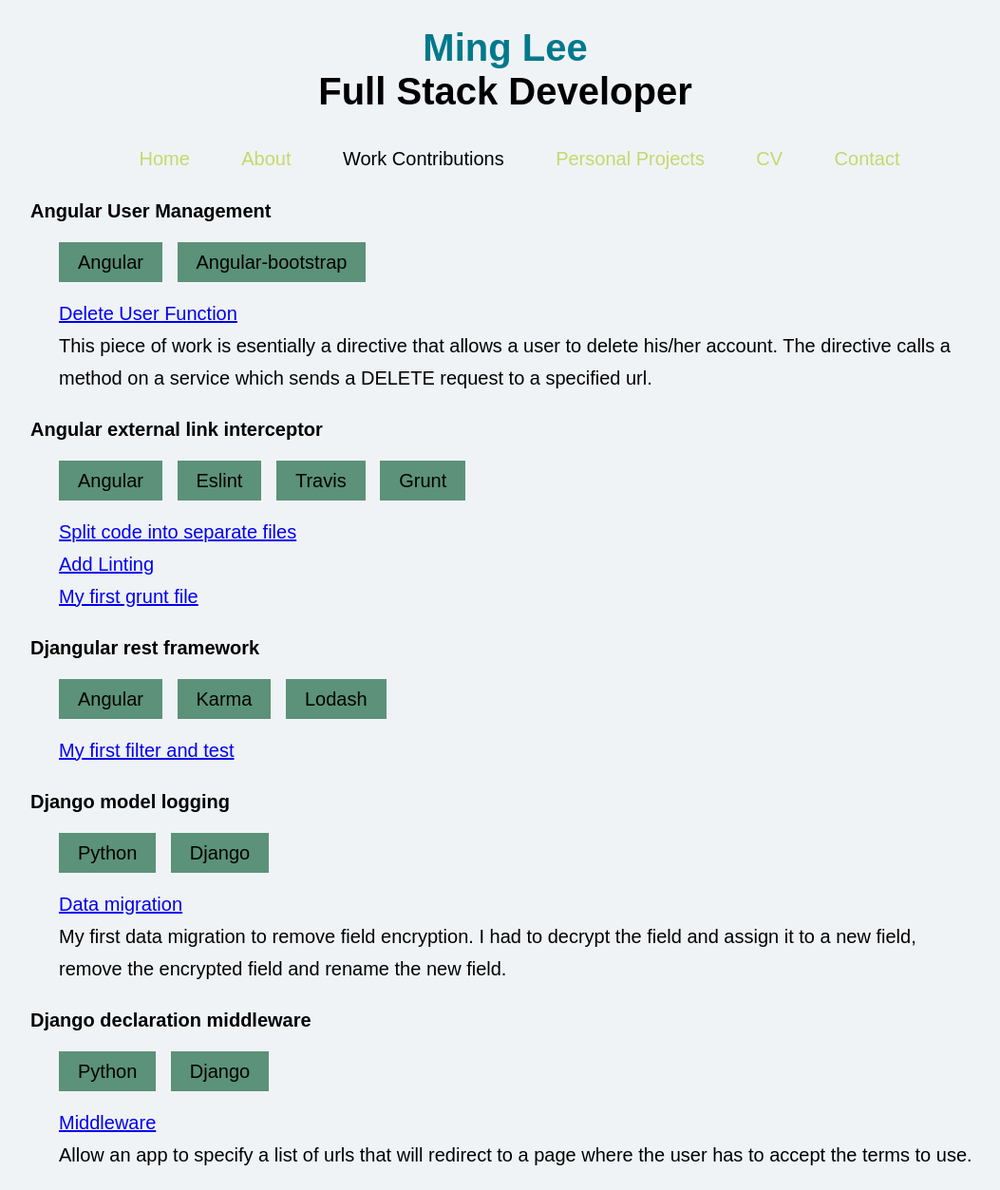
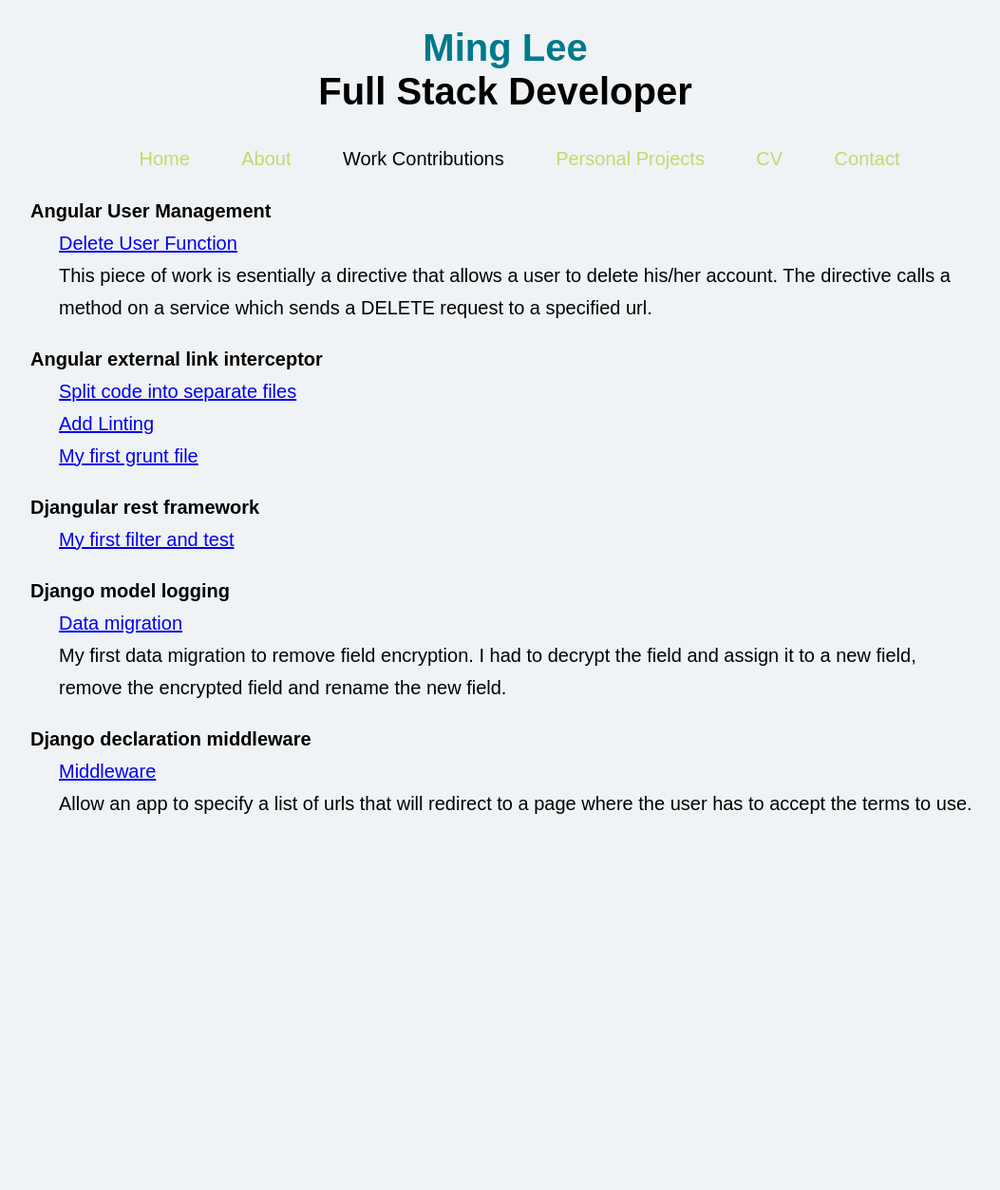
Before and after one commit to MingLee02/MingLee02.github.io, a Jekyll site: the page built from work/index.md, in a window 1280 px wide. Shown: the whole page at 95% size, without its empty margins (108-1161 px from the left). Built offline with Jekyll 4.4.1, drawn with Linux system fonts in a browser that asks for light colours; after the commit the page ends 900 px from its top, so only the background shows below that.

Commit message:
Temporary remove skills list.

```diff
--- a/work/index.md
+++ b/work/index.md
@@ -5,10 +5,10 @@ title: My work contributions.
 ---
 
 <p><strong>Angular User Management</strong></p>
-<ul class="skill-list">
+<!-- <ul class="skill-list">
 	<li>Angular</li>
 	<li>Angular-bootstrap</li>
-</ul>
+</ul> -->
 <div class="project-description">
 	<p><a href="https://github.com/incuna/angular-user-management/pull/8/files">Delete User Function</a></p>
 
@@ -17,12 +17,12 @@ title: My work contributions.
 </div>
 
 <p><strong>Angular external link interceptor</strong></p>
-<ul class="skill-list">
+<!-- <ul class="skill-list">
 	<li>Angular</li>
 	<li>Eslint</li>
 	<li>Travis</li>
 	<li>Grunt</li>
-</ul>
+</ul> -->
 <div class="project-description">
 	<p><a href="https://github.com/incuna/angular-external-link-interceptor/pull/20">Split code into separate files</a></p>
 	<p><a href="https://github.com/incuna/angular-external-link-interceptor/pull/21">Add Linting</a></p>
@@ -30,20 +30,20 @@ title: My work contributions.
 </div>
 
 <p><strong>Djangular rest framework</strong></p>
-<ul class="skill-list">
+<!-- <ul class="skill-list">
 	<li>Angular</li>
 	<li>Karma</li>
 	<li>Lodash</li>
-</ul>
+</ul> -->
 <div class="project-description">
 	<a href="https://github.com/incuna/djangular-rest-framework/pull/20/files">My first filter and test</a>
 </div>
 
 <p><strong>Django model logging</strong></p>
-<ul class="skill-list">
+<!-- <ul class="skill-list">
 	<li>Python</li>
 	<li>Django</li>
-</ul>
+</ul> -->
 <div class="project-description">
 	<p><a href="https://github.com/incuna/django-model-logging/pull/3/files">Data migration</a></p>
 
@@ -51,10 +51,10 @@ title: My work contributions.
 </div>
 
 <p><strong>Django declaration middleware</strong></p>
-<ul class="skill-list">
+<!-- <ul class="skill-list">
 	<li>Python</li>
 	<li>Django</li>
-</ul>
+</ul> -->
 <div class="project-description">
 	<p><a href="https://github.com/incuna/django-declaration-middleware/commit/45648174ed511946b3601eeaecdc09d8bdb1fefe">Middleware</a></p>
 
```
Also changed, not shown: personal/index.md (+4 -4 lines).
